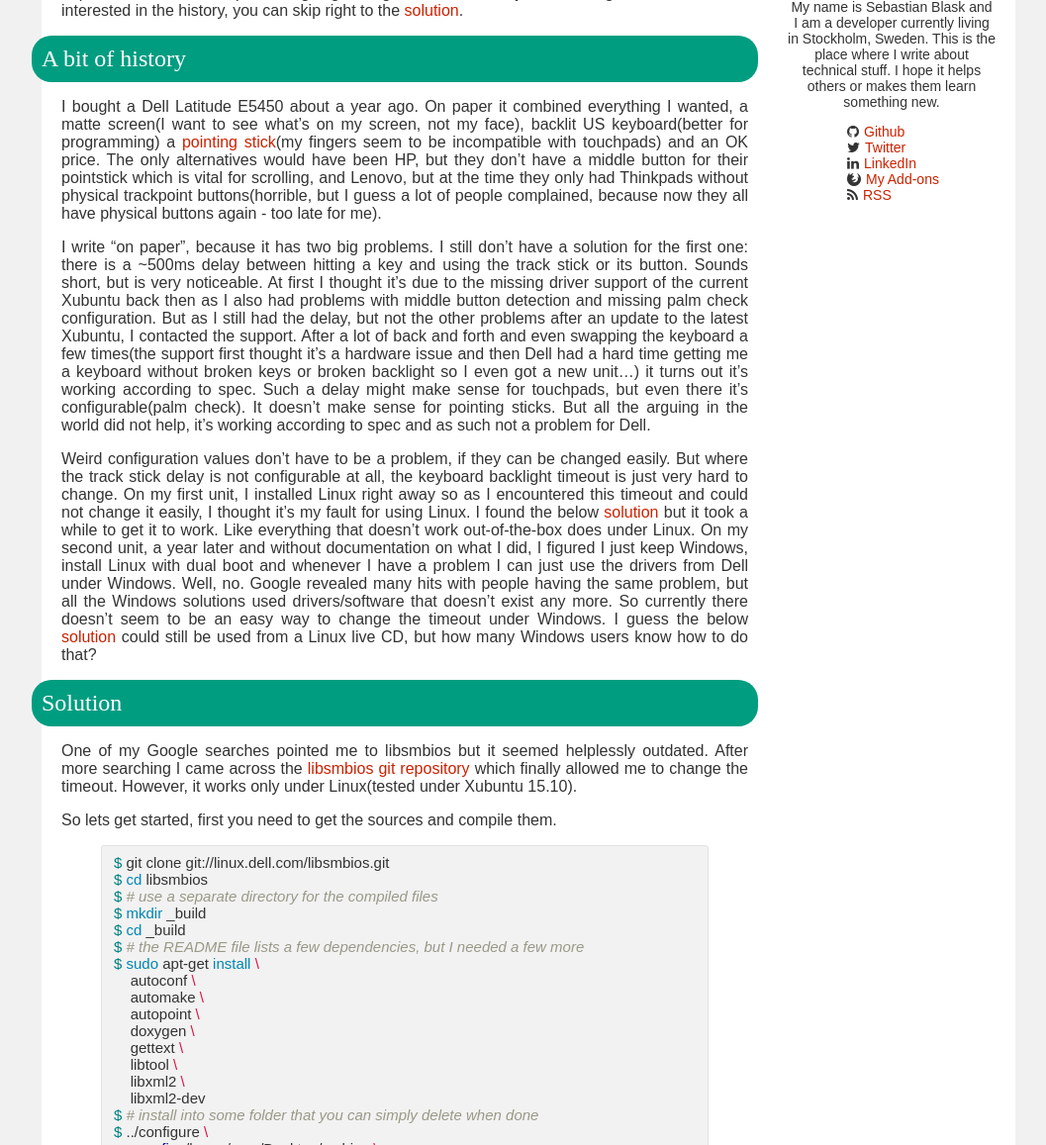
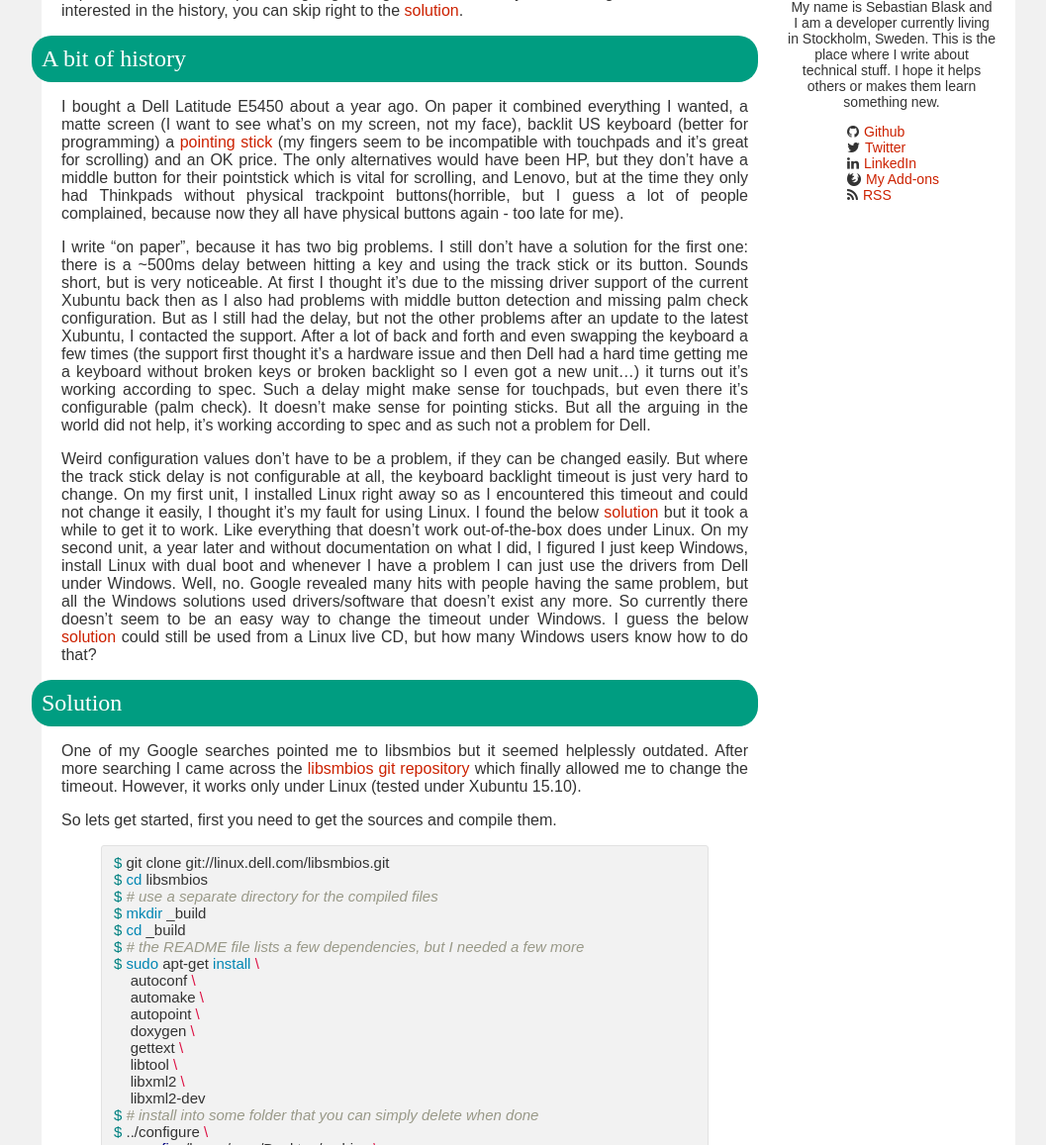
Before and after one commit to sblask/sblask.github.io, a Jekyll site: the page built from _posts/2016-03-10-how-to-configure-a-dell-latitudes-keyboard-backlight-timeout.markdown, in a window 1280 px wide and 1400 px high, cut to the strip 243-1400 px from the top of the window. Shown: the whole strip at 99% size, without its empty margins (106-1163 px from the left). Built offline with Jekyll 4.4.1, drawn with Linux system fonts in a browser that asks for light colours; nearby versions of some CDN libraries.

Commit message:
Space before parentheses and small improvements

```diff
--- a/_posts/2016-03-10-how-to-configure-a-dell-latitudes-keyboard-backlight-timeout.markdown
+++ b/_posts/2016-03-10-how-to-configure-a-dell-latitudes-keyboard-backlight-timeout.markdown
@@ -7,24 +7,26 @@
 ---
 
 This article is about configuring the timeout which is responsible for turning
-off the backlight of a Latitude's keyboard after a keyboard, touchpad or track stick
-action. By default is it configured at 10 seconds which I wanted to change. As
-I had a hard time finding information about the issue, I hope this article can
-help others going through less trouble. If you are using Linux and are not
-interested in the history, you can skip right to the [solution](#solution).
+off the backlight of a Latitude's keyboard after a keyboard, touchpad or track
+stick action. By default is it configured at 10 seconds which I wanted to
+change. As I had a hard time finding information about the issue, I hope this
+article can help others going through less trouble. If you are using Linux and
+are not interested in the history, you can skip right to the
+[solution](#solution).
 
 A bit of history
 ----------------
 
 I bought a Dell Latitude E5450 about a year ago. On paper it combined
-everything I wanted, a matte screen(I want to see what's on my screen, not my
-face), backlit US keyboard(better for programming) a [pointing
-stick][pointing-stick](my fingers seem to be incompatible with touchpads) and
-an OK price. The only alternatives would have been HP, but they don't have a
-middle button for their pointstick which is vital for scrolling, and Lenovo,
-but at the time they only had Thinkpads without physical trackpoint
-buttons(horrible, but I guess a lot of people complained, because now they all
-have physical buttons again - too late for me).
+everything I wanted, a matte screen (I want to see what's on my screen, not my
+face), backlit US keyboard (better for programming) a [pointing
+stick][pointing-stick] (my fingers seem to be incompatible with touchpads and
+it's great for scrolling) and an OK price. The only alternatives would have
+been HP, but they don't have a middle button for their pointstick which is
+vital for scrolling, and Lenovo, but at the time they only had Thinkpads
+without physical trackpoint buttons(horrible, but I guess a lot of people
+complained, because now they all have physical buttons again - too late for
+me).
 
 I write "on paper", because it has two big problems. I still don't have a
 solution for the first one: there is a  ~500ms delay between hitting a key and
@@ -33,11 +35,11 @@
 back then as I also had problems with middle button detection and missing palm
 check configuration. But as I still had the delay, but not the other problems
 after an update to the latest Xubuntu, I contacted the support. After a lot of
-back and forth and even swapping the keyboard a few times(the support first
+back and forth and even swapping the keyboard a few times (the support first
 thought it's a hardware issue and then Dell had a hard time getting me a
 keyboard without broken keys or broken backlight so I even got a new unit...)
 it turns out it's working according to spec. Such a delay might make sense for
-touchpads, but even there it's configurable(palm check). It doesn't make sense
+touchpads, but even there it's configurable (palm check). It doesn't make sense
 for pointing sticks. But all the arguing in the world did not help, it's
 working according to spec and as such not a problem for Dell.
 
@@ -63,7 +65,7 @@
 One of my Google searches pointed me to libsmbios but it seemed helplessly
 outdated. After more searching I came across the [libsmbios git
 repository][libsmbios-git-repository] which finally allowed me to change the
-timeout. However, it works only under Linux(tested under Xubuntu 15.10).
+timeout. However, it works only under Linux (tested under Xubuntu 15.10).
 
 So lets get started, first you need to get the sources and compile them.
 
```
